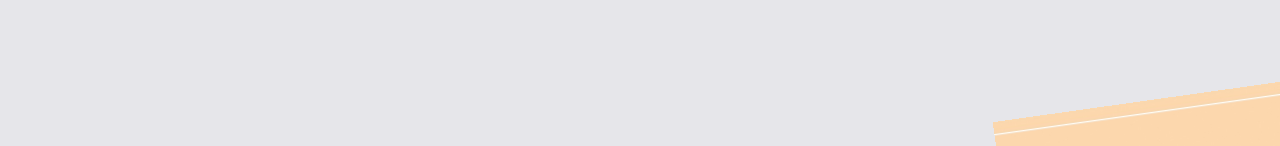
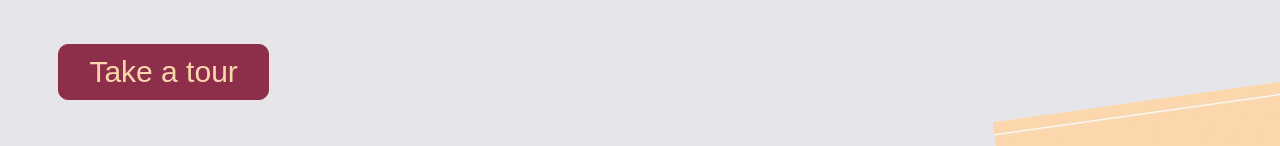
Before and after one commit to grad2021/A-Project, a plain HTML site: page Our team/index.html in a window 1280 px wide. Shown: the top 146 px of the page. Drawn offline with Linux system fonts and the light colour scheme.

Commit message:
first edit

```diff
--- a/Our team/css/base.css
+++ b/Our team/css/base.css
@@ -6,6 +6,28 @@
 @font-face {
     font-family: Cairo-semiBold;
     src: url("../fonts/Cairo-SemiBold.ttf");
+}
+
+#tour{
+    position: fixed;
+    top: 3%;
+    left: 3%;
+    z-index: 999999999;
+    padding: 10px 30px;
+    margin: 20px;
+    color: #FCD7AD;
+    background-color: #8D2F4B;
+    font-size: 30px;
+    border: 1px solid #8D2F4B;
+    border-radius: 10px;
+    transition: .5s;
+}
+
+#tour:hover{
+    /* background-color: #FCD7AD;
+    color: #8D2F4B; */
+    text-decoration: underline;
+    transition: .5s;
 }
 
 
--- a/Our team/index.html
+++ b/Our team/index.html
@@ -7,7 +7,7 @@
 		<link rel="stylesheet" type="text/css" href="css/base.css" />
 	</head>
 	<body>
-
+		<a href="../index.html" id="tour">Take a tour</a>
 		<main>
 
 			<div class="revealer">
```
Also changed, not shown: sign in/index.html (+1 -0 lines), 1 other file.
